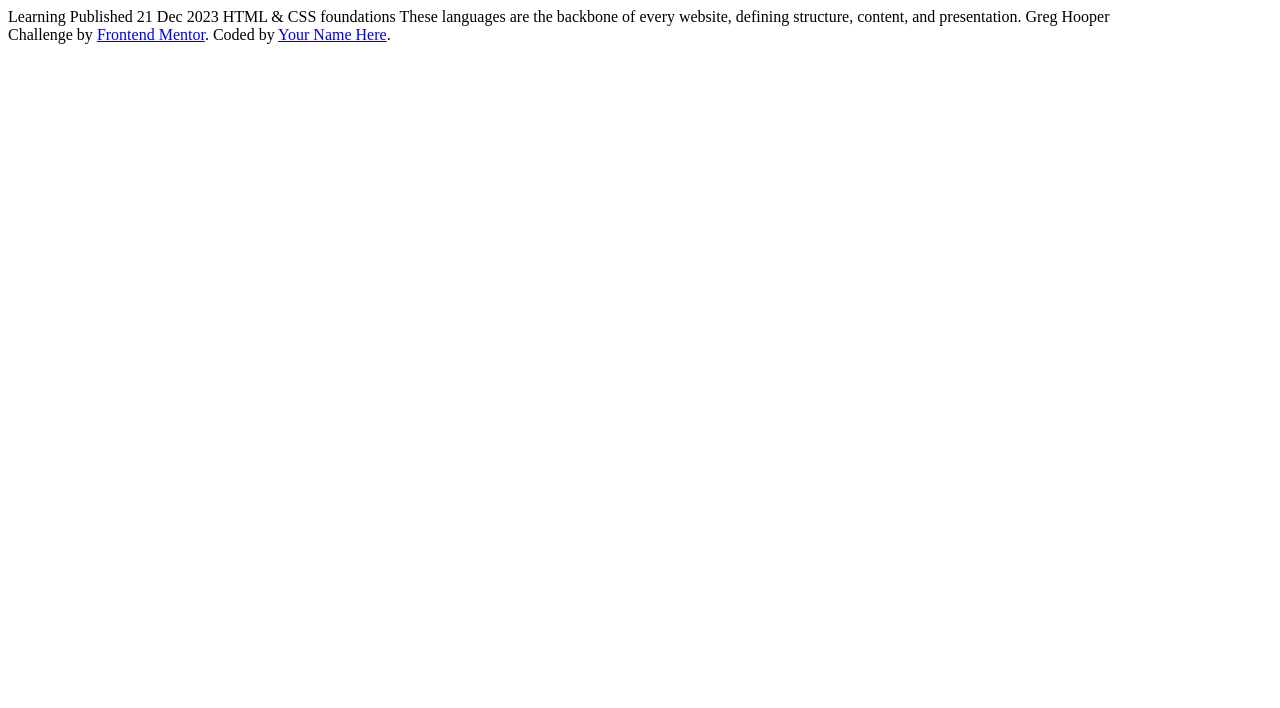
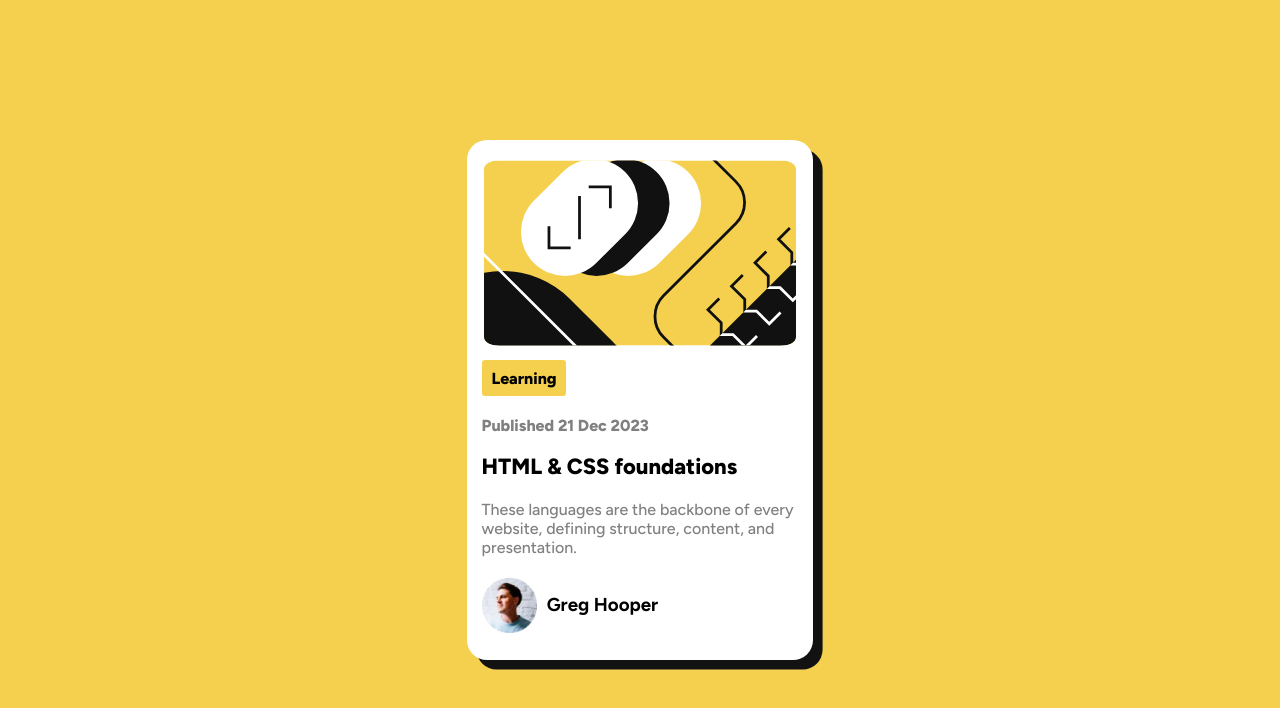
Before and after one commit to JCrotzer/blog-preview-card, a plain HTML site: page index.html in a window 1280 px wide. Drawn offline with Linux system fonts and the light colour scheme.

Commit message:
updated html and css

```diff
--- a/assets/css/style.css
+++ b/assets/css/style.css
@@ -0,0 +1,100 @@
+:root {
+  --yellow: hsl(47, 88%, 63%);
+  --white: hsl(0, 0%, 100%);
+  --grey: hsl(0, 0%, 50%);
+  --black: hsl(0, 0%, 7%);
+}
+
+* {
+  padding: 0;
+  margin: 0;
+  box-sizing: border-box;
+}
+
+body {
+  font-size: 1rem;
+  font-family: "Figtree", sans-serif;
+  min-height: 100vh;
+  width: 100vw;
+  background-color: var(--yellow);
+  display: flex;
+  flex-direction: column;
+  align-items: center;
+  justify-content: center;
+}
+
+main {
+  width: 21.6rem;
+  height: 32.5rem;
+  border-radius: 1.25rem;
+  background-color: var(--white);
+  box-shadow: 0.6rem 0.6rem var(--black);
+  border: 0.06 solid var(--black);
+}
+
+.image-container {
+  display: flex;
+  flex-direction: column;
+  align-items: center;
+}
+
+.card-image {
+  width: 90%;
+  margin-top: 1.25rem;
+  border-radius: 5%;
+}
+
+.card-content {
+  display: flex;
+  flex-direction: column;
+  justify-content: flex-start;
+  align-items: flex-start;
+  margin: 0.9rem 0 0 0.9rem;
+}
+
+.category {
+  width: 5.3rem;
+  height: 2.2rem;
+  background-color: var(--yellow);
+  display: flex;
+  align-items: center;
+  justify-content: center;
+  border-radius: 0.2rem;
+}
+
+.category p {
+  font-weight: 800;
+}
+
+.pub-date {
+  margin-top: 20px;
+  color: var(--grey);
+  font-weight: 800;
+}
+
+h2 {
+  font-size: 22px;
+  font-weight: 800;
+  margin-top: 18px;
+}
+
+.article-details {
+  margin-top: 1.25rem;
+  color: var(--grey);
+  font-weight: 500;
+  font-size: 1rem;
+}
+
+.author-info {
+  display: flex;
+  flex-direction: row;
+  align-items: center;
+  gap: 0.6rem;
+  margin-top: 1.25rem;
+  font-weight: 800;
+}
+
+.author-info img {
+  width: 30%;
+  height: 30%;
+}
--- a/index.html
+++ b/index.html
@@ -4,26 +4,41 @@
     <meta charset="UTF-8" />
     <meta name="viewport" content="width=device-width, initial-scale=1.0" />
     <!-- displays site properly based on user's device -->
-
     <link
-      rel="icon"
-      type="image/png"
-      sizes="32x32"
-      href="./assets/images/favicon-32x32.png"
+      href="https://fonts.googleapis.com/css2?family=Figtree:ital,wght@0,300..900;1,300..900&display=swap"
+      rel="stylesheet"
     />
+    <link rel="icon type="image/png" sizes="32x32"
+    href="./assets/images/favicon-32x32.png"/>
     <link rel="stylesheet" href="./assets/css/style.css" />
     <title>Frontend Mentor | Blog preview card</title>
   </head>
   <body>
-    Learning Published 21 Dec 2023 HTML & CSS foundations These languages are
-    the backbone of every website, defining structure, content, and
-    presentation. Greg Hooper
-
-    <div class="attribution">
-      Challenge by
-      <a href="https://www.frontendmentor.io?ref=challenge" target="_blank"
-        >Frontend Mentor</a
-      >. Coded by <a href="#">Your Name Here</a>.
-    </div>
+    <main>
+      <div class="image-container">
+        <img
+          src="./assets/images/illustration-article.svg"
+          class="card-image"
+          alt="Card image"
+        />
+      </div>
+      <div class="card-content">
+        <div class="category">
+          <p>Learning</p>
+        </div>
+        <div class="article-content">
+          <p class="pub-date">Published 21 Dec 2023</p>
+          <h2>HTML & CSS foundations</h2>
+          <p class="article-details">
+            These languages are the backbone of every website, defining
+            structure, content, and presentation.
+          </p>
+        </div>
+        <div class="author-info">
+          <img src="./assets/images/image-avatar.webp" alt="author-pic" />
+          <h3>Greg Hooper</h3>
+        </div>
+      </div>
+    </main>
   </body>
 </html>
```
Also changed, not shown: 1 other file.
